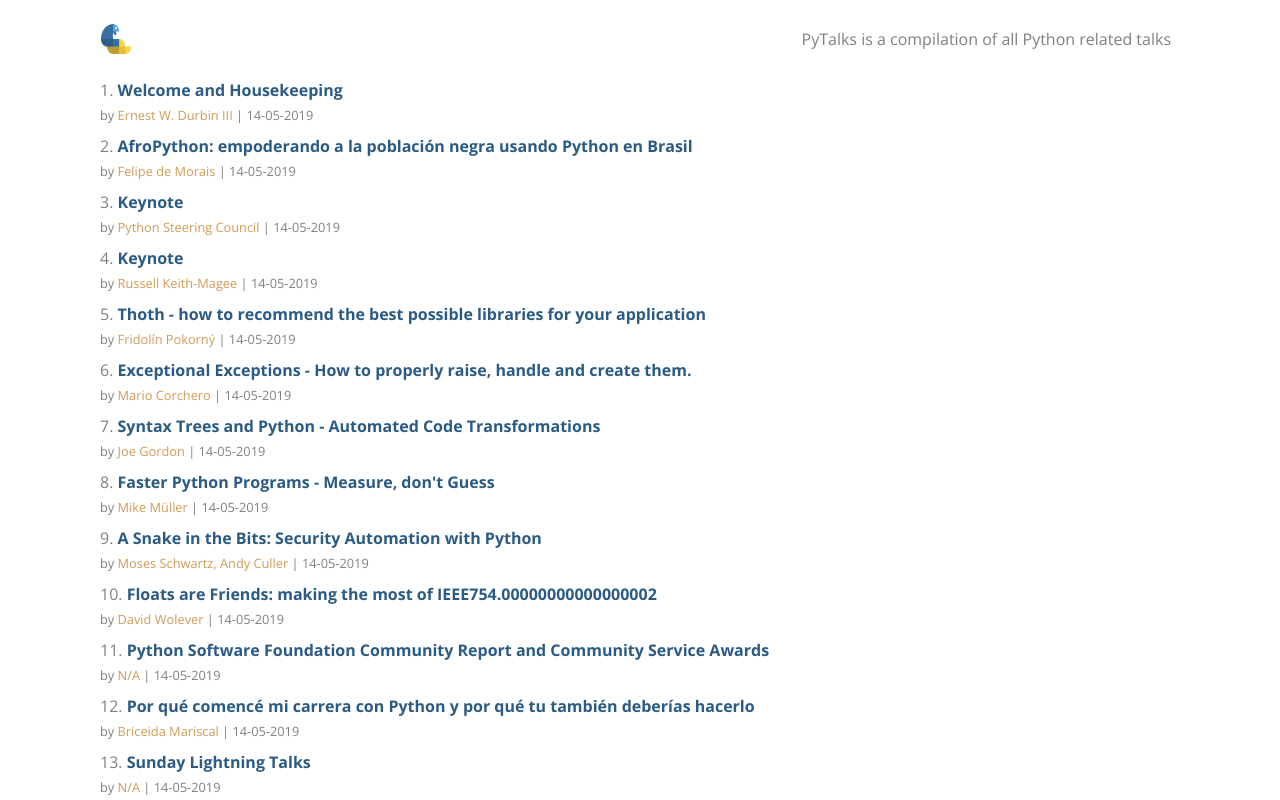
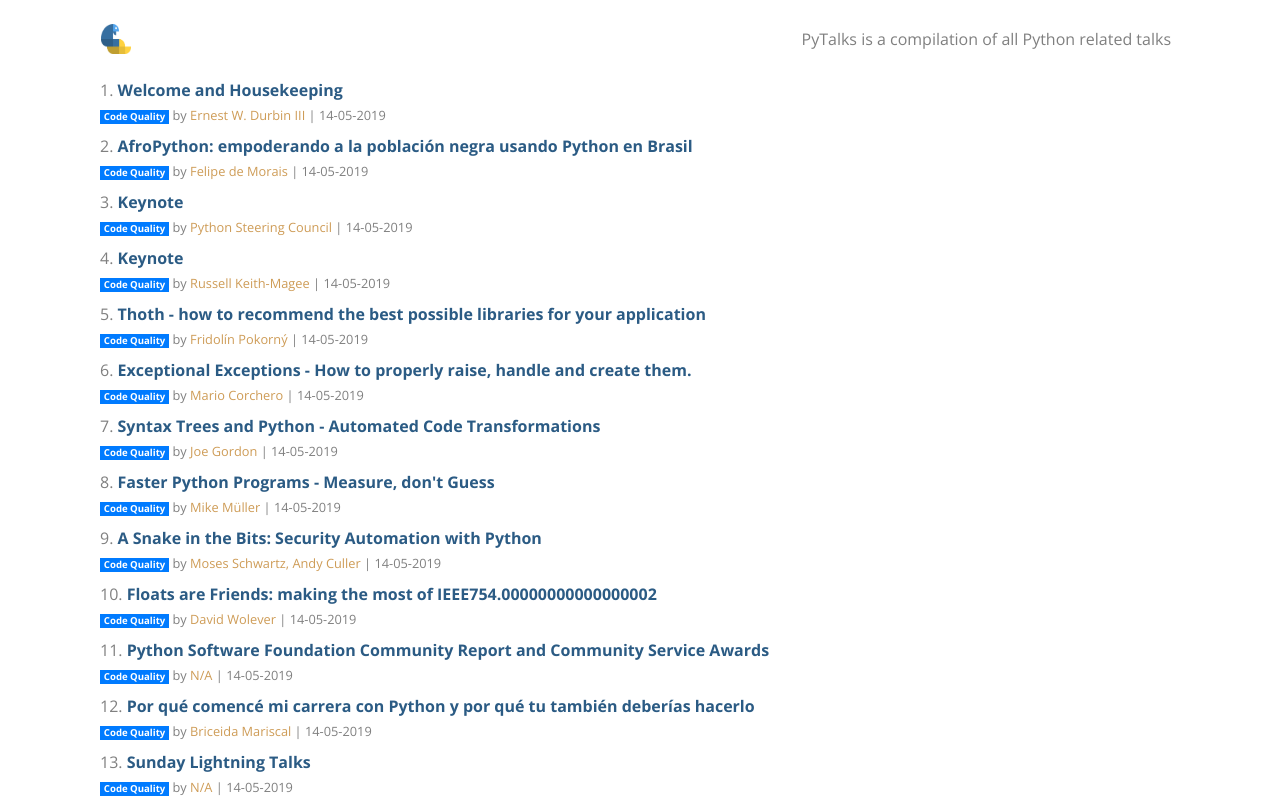
Before and after one commit to jkrclaro/pyconlist, a React (Create React App) app: page / in a window 1280 px wide. Shown: the top 800 px of the page. Built offline with nearby package versions, Linux system fonts and the light colour scheme.

Commit message:
Display category

```diff
--- a/src/components/Home.jsx
+++ b/src/components/Home.jsx
@@ -43,7 +43,7 @@
                                 <div className='col-lg-12 mb-2' key={talkIndex}>
                                     <span style={{color: 'gray'}}>{talkIndex + 1}.</span> <a href={talk.video_url} style={{color: '#2B5B84', fontWeight: 700}}>{talk.title}</a>
                                     <div>
-                                        <small style={{color: 'gray'}}>by <a href='#' style={{color: '#CE9C57'}}>{talk.speakers}</a> | {talk.uploaded_at }</small>
+                                        <small style={{color: 'gray'}}><span className="badge badge-primary">{talk.categories}</span> by <a href='#' style={{color: '#CE9C57'}}>{talk.speakers}</a> | {talk.uploaded_at }</small>
                                     </div>
                                 </div>
                             )}
```
